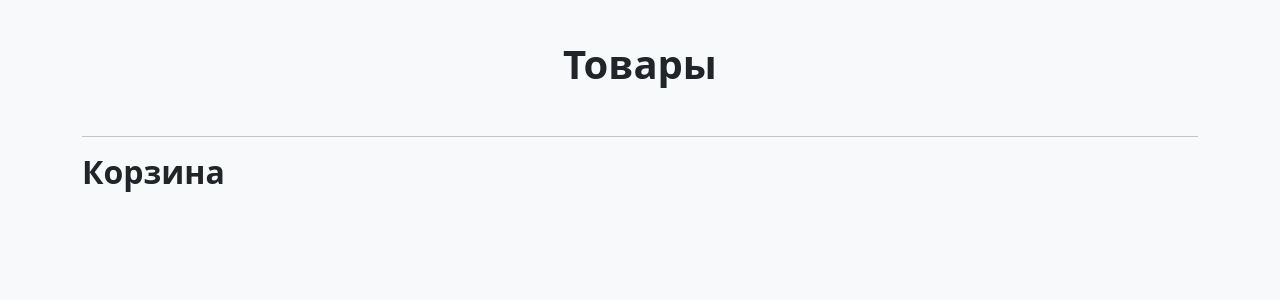
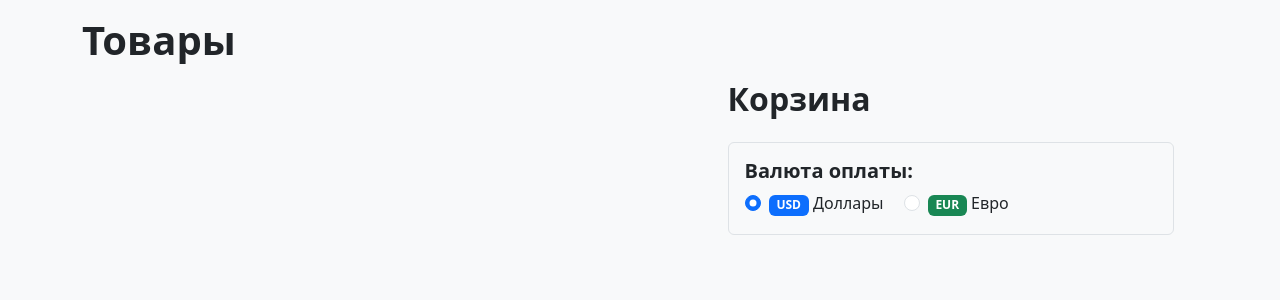
Before and after one commit to MKobra/stripe_test, a Django app: page / in a window 1280 px wide. Shown: the part 68-368 px from the top of the page. Run offline with Django 5.2, Linux system fonts and the light colour scheme; data that the repository does not hold is empty; some libraries are stand-ins or nearby versions.

Commit message:
Правка цен, выбор валюты, правка дизайна, изменение структуры проекта, добавлена покупка через сессию на buy id

```diff
--- a/Stripetest/urls.py
+++ b/Stripetest/urls.py
@@ -1,7 +1,7 @@
-from django.contrib.auth import get_user_model
 from django.shortcuts import render
 from django.urls import path
-from stripeApp.views import shop_page, CreateOrderView, stripe_webhook_view, item_detail
+from stripeApp.views.intent_views import shop_page, CreateOrderView, stripe_webhook_view, item_detail
+from stripeApp.views.session_views import buy_by_id
 from django.contrib import admin
 
 urlpatterns = [
@@ -11,13 +11,5 @@ urlpatterns = [
     path('api/webhook/', stripe_webhook_view, name='stripe_webhook'),
     path('success/', lambda request: render(request, 'success.html'), name='success'),
     path('item/<int:id>/', item_detail, name='item_detail'),
+    path('buy/<int:id>/', buy_by_id, name='buy_by_id'),
 ]
-
-User = get_user_model()
-try:
-    if not User.objects.filter(username='admin').exists():
-        User.objects.create_superuser('admin', 'admin@example.com', 'admin12345')
-    else:
-        print("ℹАдмин уже существует")
-except Exception as e:
-    print(f"⚠️ Ошибка при создании админа: {e}")
--- a/static/shop.js
+++ b/static/shop.js
@@ -1,9 +1,18 @@
-
 let cart = [];
 
-function addToCart(id, name, price) {
+const EXCHANGE_RATES = {
+    'usd': 1.0,
+    'eur': 0.93
+};
 
+function getSelectedCurrency() {
+    const el = document.querySelector('input[name="currency-selector"]:checked');
+    return el ? el.value : 'usd';
+}
+
+function addToCart(id, name, price, currency) {
     price = Number(price);
+    currency = currency.toLowerCase();
 
     if (isNaN(price)) {
         console.error("Invalid price:", price);
@@ -18,17 +27,16 @@ function addToCart(id, name, price) {
         cart.push({
             item_id: id,
             name: name,
-            price: price,
+            base_price: price,
+            base_currency: currency,
             quantity: 1
         });
     }
-
     renderCart();
 }
 
 function removeFromCart(id) {
     const index = cart.findIndex(i => i.item_id === id);
-
     if (index !== -1) {
         if (cart[index].quantity > 1) {
             cart[index].quantity -= 1;
@@ -36,57 +44,64 @@ function removeFromCart(id) {
             cart.splice(index, 1);
         }
     }
-
     renderCart();
 }
+
+
+document.addEventListener('change', (e) => {
+    if (e.target.classList.contains('currency-radio')) {
+        renderCart();
+    }
+});
 
 function renderCart() {
     const container = document.getElementById('cart-items');
     const summary = document.getElementById('summary-section');
     const totalEl = document.getElementById('total-price');
+    const targetCurrency = getSelectedCurrency();
 
     container.innerHTML = "";
-
     let total = 0;
 
     cart.forEach(item => {
-        const itemTotal = item.price * item.quantity;
+        let priceInUsd = item.base_price;
+        if (item.base_currency !== 'usd') {
+            priceInUsd = item.base_price / EXCHANGE_RATES[item.base_currency];
+        }
+        let convertedPrice = priceInUsd * EXCHANGE_RATES[targetCurrency];
+
+        let itemTotal = convertedPrice * item.quantity;
         total += itemTotal;
 
         const div = document.createElement('div');
         div.className = "card mb-2";
-
         div.innerHTML = `
             <div class="card-body d-flex justify-content-between align-items-center">
                 <div>
                     <strong>${item.name}</strong>
                     <span class="badge bg-dark ms-2">x${item.quantity}</span>
+                    <small class="text-muted d-block">Оригинал: ${item.base_price} ${item.base_currency.toUpperCase()}</small>
                 </div>
-
                 <div>
                     <span class="fw-bold text-primary me-3">
-                        ${itemTotal.toFixed(2)} $
+                        ${itemTotal.toFixed(2)} ${targetCurrency.toUpperCase()}
                     </span>
-
-                    <button class="btn btn-sm btn-danger"
-                            onclick="removeFromCart(${item.item_id})">
-                        -
-                    </button>
+                    <button class="btn btn-sm btn-danger" onclick="removeFromCart(${item.item_id})">-</button>
                 </div>
             </div>
         `;
-
         container.appendChild(div);
     });
 
     totalEl.innerText = total.toFixed(2);
-
+    document.getElementById('display-currency').innerText = targetCurrency.toUpperCase();
     summary.style.display = cart.length > 0 ? "block" : "none";
 }
 
 async function checkout() {
+    if (!cart.length) return;
 
-    if (!cart.length) return;
+    const targetCurrency = getSelectedCurrency();
 
     const orderData = cart.map(item => ({
         item_id: item.item_id,
@@ -94,90 +109,40 @@ async function checkout() {
     }));
 
     try {
+        const selectedCurrency = document.querySelector('input[name="currency-selector"]:checked').value;
+
         const response = await fetch('/api/create-order/', {
             method: 'POST',
             headers: {
                 'Content-Type': 'application/json',
                 'X-CSRFToken': document.querySelector('[name=csrfmiddlewaretoken]').value
             },
-            body: JSON.stringify({ cart: orderData })
+            body: JSON.stringify({
+                cart: orderData,
+                selected_currency: selectedCurrency
+            })
         });
 
         const data = await response.json();
-
-        if (!data.client_secret) {
-            console.error("No client_secret:", data);
-            return;
-        }
+        if (!data.client_secret) return;
 
         const stripe = Stripe(window.STRIPE_PUBLIC_KEY);
-
-        const elements = stripe.elements({
-            clientSecret: data.client_secret
-        });
-
+        const elements = stripe.elements({ clientSecret: data.client_secret });
         const paymentElement = elements.create("payment");
 
         document.getElementById('payment-box').style.display = "block";
         paymentElement.mount("#payment-element");
 
         document.getElementById('submit-pay').onclick = async () => {
-
             const result = await stripe.confirmPayment({
                 elements,
                 confirmParams: {
                     return_url: window.location.origin + "/success/"
                 }
             });
-
-            if (result.error) {
-                alert(result.error.message);
-            }
+            if (result.error) alert(result.error.message);
         };
-
     } catch (err) {
         console.error("Checkout error:", err);
     }
 }
-
-
-async function buyNow(itemId) {
-
-    const response = await fetch('/api/create-order/', {
-        method: 'POST',
-        headers: {
-            'Content-Type': 'application/json',
-            'X-CSRFToken': document.querySelector('[name=csrfmiddlewaretoken]').value
-        },
-        body: JSON.stringify({
-            cart: [{ item_id: itemId, quantity: 1 }]
-        })
-    });
-
-    const data = await response.json();
-
-    const stripe = Stripe(window.STRIPE_PUBLIC_KEY);
-
-    const elements = stripe.elements({
-        clientSecret: data.client_secret
-    });
-
-    const paymentElement = elements.create("payment");
-
-    document.getElementById('payment-box').style.display = "block";
-    paymentElement.mount("#payment-element");
-
-    document.getElementById('submit-pay').onclick = async () => {
-
-        const result = await stripe.confirmPayment({
-            elements,
-            confirmParams: {
-                return_url: window.location.origin + "/success/"
-            }
-        });
-
-        if (result.error) {
-            alert(result.error.message);
-        }
-    };
-}
--- a/stripeApp/models/items.py
+++ b/stripeApp/models/items.py
@@ -5,6 +5,7 @@ class Item(models.Model):
     description = models.TextField(verbose_name='Description', blank=True, null=True)
     price = models.FloatField(max_length=100, blank=False, null=False, verbose_name="Price")
     created_at = models.DateTimeField(auto_now_add=True)
+    currency = models.CharField(max_length=10, blank=False, null=False, default="usd", verbose_name="Currency")
 
     def __str__(self):
         return f"{self.name} - {self.price}"
--- a/stripeApp/models/orders.py
+++ b/stripeApp/models/orders.py
@@ -27,4 +27,4 @@ class OrderItem(models.Model):
         return float(self.item.price) * self.quantity
 
     def __str__(self):
-        return f"{self.item.name} x {self.quantity}"
+        return f"{self.item.name} x {self.quantity} {self.currency}"
--- /dev/null
+++ b/stripeApp/views/__init__.py
@@ -0,0 +1 @@
+from .intent_views import *
--- a/stripeApp/views.py
+++ b/stripeApp/views/intent_views.py
@@ -1,5 +1,5 @@
 from Stripetest import settings
-from .models import Item, Order, OrderItem
+from stripeApp.models import Item, Order, OrderItem
 from django.shortcuts import render
 from django.conf import settings
 from rest_framework.views import APIView
@@ -31,6 +31,7 @@ stripe.api_key = settings.STRIPE_SECRET_KEY
 class CreateOrderView(APIView):
     def post(self, request):
         cart_data = request.data.get('cart', [])
+        selected_currency = request.data.get('selected_currency', 'usd').lower()
         if not cart_data:
             return Response({'error': 'Корзина пуста'}, status=400)
         try:
@@ -49,7 +50,7 @@ class CreateOrderView(APIView):
             stripe.api_key = settings.STRIPE_SECRET_KEY
             intent = stripe.PaymentIntent.create(
                 amount=int(total_price * 100),
-                currency='usd',
+                currency=selected_currency,
                 metadata={'order_id': order.id}
             )
             order.intent_id = intent.id
@@ -65,7 +66,6 @@ class CreateOrderView(APIView):
 @csrf_exempt
 def stripe_webhook_view(request):
     payload = request.body
-    print("📦 RAW PAYLOAD:")
     print(payload.decode('utf-8'))
     sig_header = request.META.get('HTTP_STRIPE_SIGNATURE')
     try:
@@ -79,12 +79,13 @@ def stripe_webhook_view(request):
 
     if event['type'] == 'payment_intent.succeeded':
         intent = event['data']['object']
-
         order_id = intent.metadata['order_id']
-
+        stripe_currency = intent.get('currency')
         if order_id:
             order = Order.objects.get(id=order_id)
             order.status = 'Paid'
+            if stripe_currency:
+                order.currency = stripe_currency.lower()
             order.save()
 
     return HttpResponse(status=200)
--- a/templates/shop.html
+++ b/templates/shop.html
@@ -6,20 +6,18 @@
 {% load static %}
 {% csrf_token %}
 
-<div class="d-flex justify-content-center mt-2">
-    <h2 class="text-dark fw-bold fs-1 p-4 rounded-3">
-        Товары
-    </h2>
-</div>
-
-<div class="row">
+<h2 class="text-dark fw-bold fs-1 mb-3 rounded-3">Товары</h2>
+<div class="d-flex">
+<div style="width: 60%" class="row">
     {% for item in items %}
-    <div class="card m-3 p-2 d-flex justify-content-between" style="width: 18rem;">
+    <div class="card m-1 p-2 d-flex justify-content-between" style="width: 16rem;">
         <a href="/item/{{ item.id }}/" class="text-decoration-none">
           <div class="card-body">
             <h5 class="card-title text-dark fw-bold">{{ item.name }}</h5>
               <hr>
-            <p class="card-text" style="font-size: small">{{ item.description }}</p>
+            <p class="card-text" style="font-size: small">
+                {{ item.description|truncatechars:150 }}
+            </p>
               <hr>
               <h6 class="card-subtitle mb-2 text-body-secondary fw-bold fs-4">
                 {{ item.price }} {{ item.currency }}
@@ -27,22 +25,38 @@
             </div>
         </a>
         <button class="btn btn-primary"
-                onclick="addToCart({{ item.id }}, '{{ item.name|escapejs }}', {{ item.price }})">
+                onclick="addToCart({{ item.id }}, '{{ item.name|escapejs }}', {{ item.price }}, '{{ item.currency }}')">
             В корзину
         </button>
     </div>
     {% endfor %}
 </div>
-
-<hr>
-
+<div style="width: 40%">
 <h2 class="fw-bold">Корзина</h2>
 <div id="cart-items" class="mb-3">
     </div>
+<div id="currency-selection" class="mt-4 mb-3 p-3 border rounded bg-light">
+    <h5 class="fw-bold">Валюта оплаты:</h5>
 
-<div id="summary-section" style="display:none;" class="mb-4">
-    <h4 class="fw-bold">Итого: <span id="total-price">0</span> USD</h4>
-    <button class="btn btn-primary" id="pay-btn" onclick="checkout()">
+    <div class="form-check form-check-inline">
+        <input class="form-check-input currency-radio" type="radio" name="currency-selector" id="cur-usd" value="usd" checked>
+        <label class="form-check-label" for="cur-usd">
+            <span class="badge bg-primary">USD</span> Доллары
+        </label>
+    </div>
+
+    <div class="form-check form-check-inline">
+        <input class="form-check-input currency-radio" type="radio" name="currency-selector" id="cur-eur" value="eur">
+        <label class="form-check-label" for="cur-eur">
+            <span class="badge bg-success">EUR</span> Евро
+        </label>
+    </div>
+</div>
+<div id="summary-section" style="display:none;" class="mb-4 card p-3 shadow-sm">
+    <h4 class="fw-bold">
+        Итого: <span id="total-price">0</span> <span id="display-currency">USD</span>
+    </h4>
+    <button class="btn btn-primary btn-lg w-100 mt-2" id="pay-btn" onclick="checkout()">
         Оплатить всё
     </button>
 </div>
@@ -53,7 +67,8 @@
         Подтвердить оплату
     </button>
 </div>
-
+    </div>
+</div>
 {% endblock %}
 
 {% block scripts %}
```
Also changed, not shown: static/single_pay.js (added, +41 -0 lines), stripeApp/views/session_views.py (added, +27 -0 lines), templates/item_detail.html (+4 -3 lines), stripeApp/admin.py (line endings or trailing spaces).
